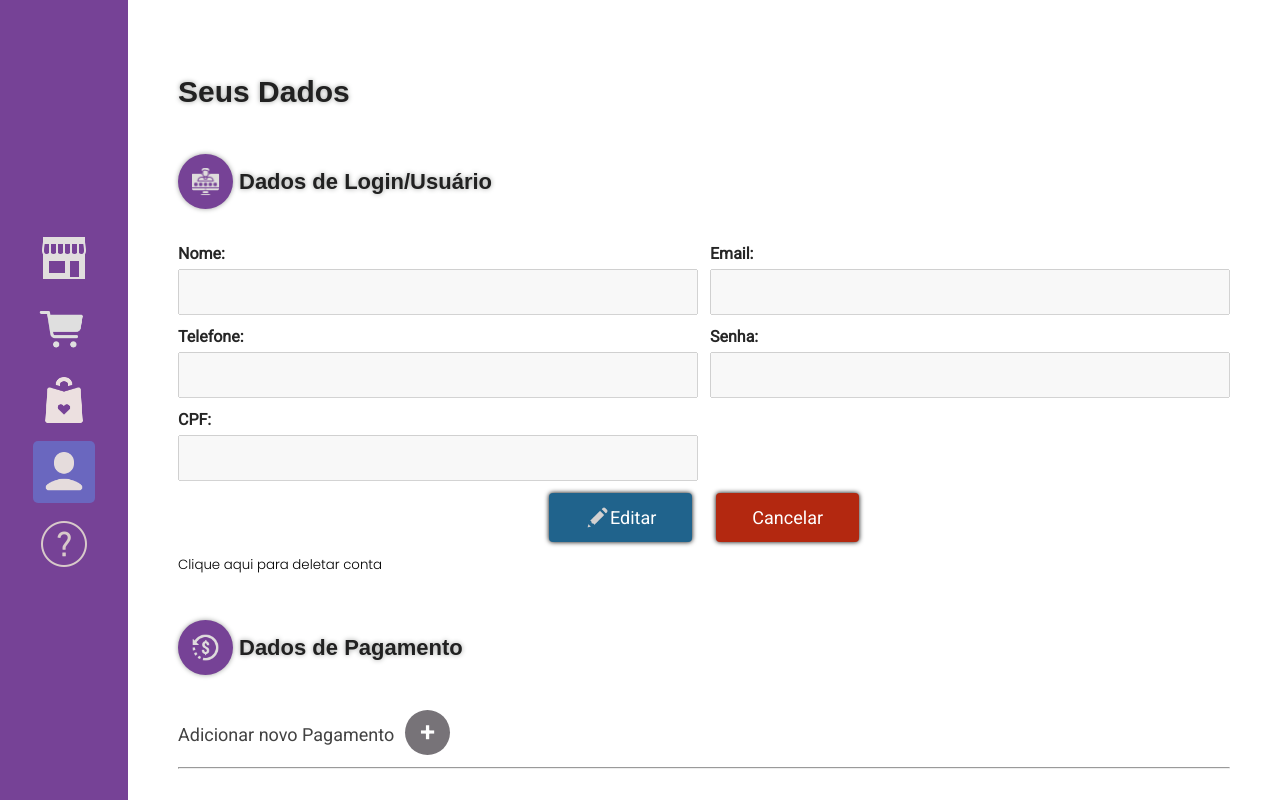
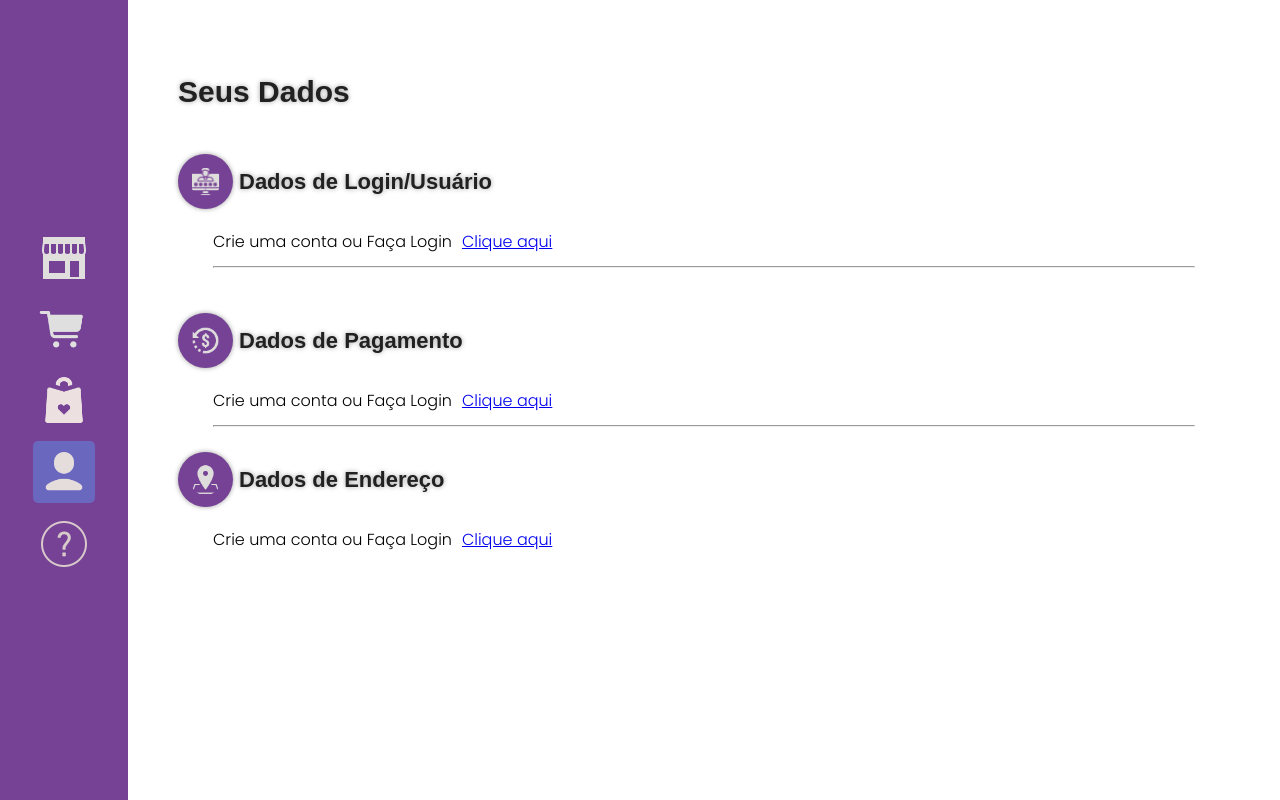
Before and after one commit to diegodevelopertec/loja-woman, a React (Vite) app: page /user in a window 1280 px wide. Built offline with nearby package versions, Linux system fonts and the light colour scheme.

Commit message:
add funcoes no contexto address

```diff
--- a/src/Components/CardPayments/style.ts
+++ b/src/Components/CardPayments/style.ts
@@ -2,7 +2,7 @@ import styled from "styled-components";
 import { ThemeStyle } from "../../../styled";
 
 export const Box=styled.div`
-    background-color:${ThemeStyle.bgTheme};
+    background-color:'#FFFF';
     display: flex;
     justify-content: space-around;
     margin: 12px 10px;
@@ -18,7 +18,7 @@ export const Box=styled.div`
 export const BoxLeft=styled.div`
 display: grid;
 grid-template-columns: repeat(2,1fr);
-color: #FFF;
+color: #0d0c0c;
 
 @media screen and (max-width:760px) {
         display: flex;
--- a/src/Components/FormDataAddress/index.tsx
+++ b/src/Components/FormDataAddress/index.tsx
@@ -1,65 +1,127 @@
-import { Box,CardInput,BoxFormButtons, BoxCardInputs } from "./style"
-import React, { FormEvent, useState } from "react"
+import { Box,CardInput,BoxFormButtons, BoxCardInputs, AddressDelete } from "./style"
+import React, { FormEvent, useEffect, useState } from "react"
 import LapisIcon from './../../assets/imgs/lapis.png'
 import LixeiraIcon from './../../assets/imgs/lixeira.png'
 import SaveIcon from './../../assets/imgs/save.png'
-import { Button } from "antd"
+import { useAuth } from "../../Context/AuthContext"
+import { yupResolver } from "@hookform/resolvers/yup"
+import * as yup from 'yup'
+import { useForm, SubmitHandler } from "react-hook-form";
+import { useNavigate } from "react-router-dom"
+import { toast } from "react-toastify"
 
 
+
+type InputTypes={
+    rua:string,
+    numero:string,
+    bairro:string,
+    logradouro:string,
+    cep:string,
+    cidadeEstado:string
+
+}
 export const FormDataAddress=()=>{
-    const [disabled,setDisabled]=useState(true)
+    const {address,setAddress,ClearAddress}=useAuth()
+    const [disabled,setDisabled]=useState(address === null ? false : true)
+    const [openFormAddress,setOpenFormAddress]=useState(true)
+
+    const schema=yup.object({
+        rua:yup.string().required(),
+        bairro:yup.string().required(),
+        numero:yup.string().required(),
+        logradouro:yup.string().required(),
+        cidadeEstado:yup.string().required(),
+        cep:yup.string().required('CEP é obrigatório').matches(/^\d{5}-\d{3}$/, 'CEP inválido'),
+
+    }).required()
 
 
-    const onSubmit=(e:FormEvent<HTMLFormElement>)=>{
-        e.preventDefault()
-        setDisabled(false)
+    const {register,handleSubmit,formState:{errors},reset}=useForm<InputTypes>({
+        resolver:yupResolver(schema),
+        defaultValues:{
+            rua:address?.rua ? address.rua : '',
+            bairro:address?.bairro ? address.bairro : '',
+            cep:address?.cep ? address.cep : '',
+            numero:address?.numero ? address.numero : '',
+            logradouro:address?.logradouro? address.logradouro : '',
+            cidadeEstado:address?.cidadeEstado ? address.cidadeEstado : '',
+
+
+    } })
+
+    useEffect(()=>{
+        if(address === null && openFormAddress){
+            setDisabled(false)
+            setOpenFormAddress(false)
+        }
+    },[])
+
+
+    const onSubmit:SubmitHandler<InputTypes>=(data:InputTypes)=>{
+        console.log(data);
+        setAddress(data)
+        setDisabled(true)
     }
 
 
+    const deleteAddress=()=>{
+        ClearAddress()
+        setOpenFormAddress(false)
+    }
 
     return <Box>
-        <form action="" >
+      {address === null && !openFormAddress && <div className="new-address" onClick={()=>setOpenFormAddress(true)}>Adicionar um Endereço <button >+</button><hr /></div>}
+
+{openFormAddress &&   <form action="" onSubmit={handleSubmit(onSubmit)} >
             <BoxCardInputs>
                 <CardInput state>
                     <label htmlFor="">Rua:</label>
-                    <input type="text" value={'Diego Dutra Morais'} disabled={disabled} />
-                    <p>error</p>
+                    <input type="text" {...register('rua')} disabled={disabled} />
+                    <p>{errors.rua?.message}</p>
                 </CardInput>
                 <CardInput state>
                     <label htmlFor="">Bairro:</label>
-                    <input type="text" value={'diegodutramorais@gmail.com'} disabled={disabled} />
-                    <p>error</p>
+                    <input type="text" {...register('bairro')}  disabled={disabled} />
+                    <p>{errors.bairro?.message}</p>
                 </CardInput>
                 <CardInput state>
                     <label htmlFor="">CEP:</label>
-                    <input type="text" disabled={disabled} value={'+5531996724550'}/>
-                    <p>error</p>
+                    <input type="text" disabled={disabled} {...register('cep')}  />
+                    <p>{errors.cep?.message}</p>
                 </CardInput>
                 <CardInput state>
                     <label htmlFor="">Cidade/Estado:</label>
-                    <input type="text" disabled={disabled} value={'eee96-04'}/>
-                    <p>error</p>
+                    <input type="text" disabled={disabled}   {...register('cidadeEstado')} />
+                    <p>{errors.cidadeEstado?.message}</p>
                 </CardInput>
                 <CardInput state>
-                    <label htmlFor="">Bairro:</label>
-                    <input type="text" disabled={disabled} value={'125.901.696-04'} />
-                    <p>error</p>
+                    <label htmlFor="">Nùmero:</label>
+                    <input type="text" disabled={disabled} {...register('numero')}  />
+                    <p>{errors.numero?.message}</p>
                 </CardInput>
                 <CardInput state>
-                    <label htmlFor="">Complemento:</label>
-                    <input type="text" disabled={disabled} value={'125.901.696-04'} />
-                    <p>error</p>
+                    <label htmlFor="">Logradouro:</label>
+                    <input type="text" disabled={disabled} {...register('logradouro')}  />
+                   <p>{errors.logradouro?.message}</p>
                 </CardInput>
             </BoxCardInputs>
             <BoxFormButtons>
-                {!disabled && <button className="save" type="submit" onClick={()=>onSubmit}><img src={SaveIcon} alt="" />Salvar</button>}
+                {!disabled && <div className="cx-btns">
+                      <button className="save" type="submit" onClick={()=>onSubmit}><img src={SaveIcon} alt="" />Salvar</button>
+                      <button className="cancel"  onClick={()=>address === null ? setOpenFormAddress(false) :setDisabled(true)} >Cancelar</button>
+                   </div>
+                }
                 {disabled && <div className="cx-btns">
-                    <button className="edit" onClick={()=>setDisabled(false)}><img src={LapisIcon} alt="" /> Editar</button>
-                    <button className="cancel"  onClick={()=>setDisabled(false)}>Cancelar</button>
-
-                </div>}
+                    <button className="edit" onClick={()=>setDisabled(false)} ><img src={LapisIcon} alt="" /> Editar</button>
+                  </div>
+                }
             </BoxFormButtons>
         </form>
+        }
+   {address !== null &&  <AddressDelete>
+        <button onClick={deleteAddress}>Clique Aqui para deletar esse Endereço</button>
+    </AddressDelete>}
 
 
 
--- a/src/Components/FormDataPayments/index.tsx
+++ b/src/Components/FormDataPayments/index.tsx
@@ -3,7 +3,6 @@ import React, { useState } from "react"
 import LapisIcon from './../../assets/imgs/lapis.png'
 import LixeiraIcon from './../../assets/imgs/lixeira.png'
 import SaveIcon from './../../assets/imgs/save.png'
-import { Button, Divider } from "antd"
 import { CardPayments } from "../CardPayments"
 
 
--- a/src/Components/Requests/index.tsx
+++ b/src/Components/Requests/index.tsx
@@ -64,7 +64,9 @@ export const Requests=({dataRequests}:Props)=>{
                    <p><strong>Rua</strong>{address?.rua}</p>
                    <p><strong>Bairro</strong>:{address?.bairro}</p>
                    <p><strong>numero</strong>:{address?.numero}</p>
-                   <p><strong>complemento</strong>:{address?.complemento}</p>
+                   <p><strong>complemento</strong>:{address?.logradouro}</p>
+                   <p><strong>Cidade/EStado</strong>:{address?.cidadeEstado}</p>
+                   <p><strong>cep</strong>:{address?.cep}</p>
               </S.AreaAdress>
               <S.AreaDetails>
                 <h4>Detalhes</h4>
--- a/src/Context/AuthContext.tsx
+++ b/src/Context/AuthContext.tsx
@@ -26,6 +26,8 @@ type registerType={
 type AuthType={
     user:UserType | null,
     address:AddressType | null,
+    setAddress:(address:AddressType)=>void,
+    ClearAddress:()=>void,
     requestsHistory:RequestType | [],
     LoginAuth:(email:string,password:string)=>boolean,
     registerUser:(data:registerType)=>any,
@@ -119,7 +121,11 @@ const updateUser=(data:registerType)=>{
 
 
 
-return <AuthContext.Provider value={{requestsHistory, address,LoginAuth,Logout,registerUser,user,updateUser}}>
+const  ClearAddress=()=>{
+    setAddress(null)
+}
+
+return <AuthContext.Provider value={{ClearAddress,requestsHistory,setAddress, address,LoginAuth,Logout,registerUser,user,updateUser}}>
     {children}
 </AuthContext.Provider>
 
--- a/src/Pages/AccountPage/index.tsx
+++ b/src/Pages/AccountPage/index.tsx
@@ -1,15 +1,7 @@
 import * as S from './style'
-import { useForm, SubmitHandler } from "react-hook-form";
-import * as yup from 'yup'
-import {yupResolver} from '@hookform/resolvers/yup'
-import { useEffect, useState } from 'react';
 import './../../helpers/msgsYup'
 import { useAuthContext } from '../../hooks/useContextAuth';
 import { useContextApp } from '../../hooks/useContextApp';
-import {v4 as uuid} from 'uuid'
-import { useModalLogin } from '../../hooks/useModeLogin';
-import { Navigate, redirect, useNavigate } from 'react-router-dom';
-import { toast } from 'react-toastify';
 import { Box,BoxDataAccount,BoxDataPay,BoxDataAddress } from './style';
 import LoginIcon from '/public/imgs/login.png'
 import PayIcon from '/public/imgs/pay.png'
@@ -17,38 +9,42 @@ import AddressIcon from '/public/imgs/address.png'
 import { FormDataAccount } from '../../Components/FormDataAccount';
 import { FormDataAddress } from '../../Components/FormDataAddress';
 import { FormDataPayments } from '../../Components/FormDataPayments';
+import { Link } from 'react-router-dom';
 
-type InputTypes={
-    name:string,
-    rua:string,
-    numeroCasa:string
-    complemento:string,
-    bairro:string,
-    email:string,
-    telefone:string,
-    password:string
 
-}
+
 
 
 
 
 
 export const AccountPage=()=>{
+    const {user}=useAuthContext()
 
     return <Box>
         <h3>Seus Dados</h3>
         <BoxDataAccount>
            <h3><img src={LoginIcon} alt="" />Dados de Login/Usuário</h3>
-           <FormDataAccount />
+            {user !== null ? <FormDataAccount /> : <S.NotLogged>
+                <p>Crie uma conta ou Faça Login<Link to={'/register'}>Clique aqui</Link></p>
+                <hr />
+             </S.NotLogged>
+           }
         </BoxDataAccount>
         <BoxDataPay>
            <h3><img src={PayIcon} alt="" />Dados de Pagamento</h3>
-           <FormDataPayments />
+            {user !== null ? <FormDataPayments/> : <S.NotLogged>
+                <p>Crie uma conta ou Faça Login<Link to={'/register'}>Clique aqui</Link></p>
+                <hr />
+                </S.NotLogged>
+            }
         </BoxDataPay>
         <BoxDataAddress>
-           <h3><img src={AddressIcon} alt="" />Dados de Endereço</h3>
-           <FormDataAddress />
+            <h3><img src={AddressIcon} alt="" />Dados de Endereço</h3>
+            {user !== null ? <FormDataAddress/> : <S.NotLogged>
+                <p>Crie uma conta ou Faça Login<Link to={'/register'}>Clique aqui</Link></p>
+                </S.NotLogged>
+            }
         </BoxDataAddress>
     </Box>
 
--- a/src/Pages/AccountPage/style.ts
+++ b/src/Pages/AccountPage/style.ts
@@ -82,3 +82,19 @@ h3{
 
 }
 `
+
+
+export const NotLogged=styled.div`
+margin: 20px 35px;
+
+    a{
+        margin-left: 10px;
+    }
+
+    hr{
+        margin: 12px 0;
+    }
+    @media screen and (max-width:800px){
+        margin: 20px 0;
+    }
+`
--- a/src/Types/AddressType.ts
+++ b/src/Types/AddressType.ts
@@ -1,10 +1,9 @@
 
 export type AddressType={
-   id:number,
    rua:string,
-   cidade:string
-   estado:boolean,
+   cidadeEstado:string
    numero:string,
    bairro:string,
+   cep:string,
    logradouro:string
 }
--- a/src/index.css
+++ b/src/index.css
@@ -2,5 +2,5 @@
   margin:0;
   padding: 0;
   box-sizing: border-box;
-  font-family: 'Roboto', sans-serif;
+  font-family: 'Poppins', sans-serif;
 }
```
Also changed, not shown: src/Components/FormDataAddress/style.ts (+37 -1 lines), src/Pages/CartPage/index.tsx (+6 -5 lines).
